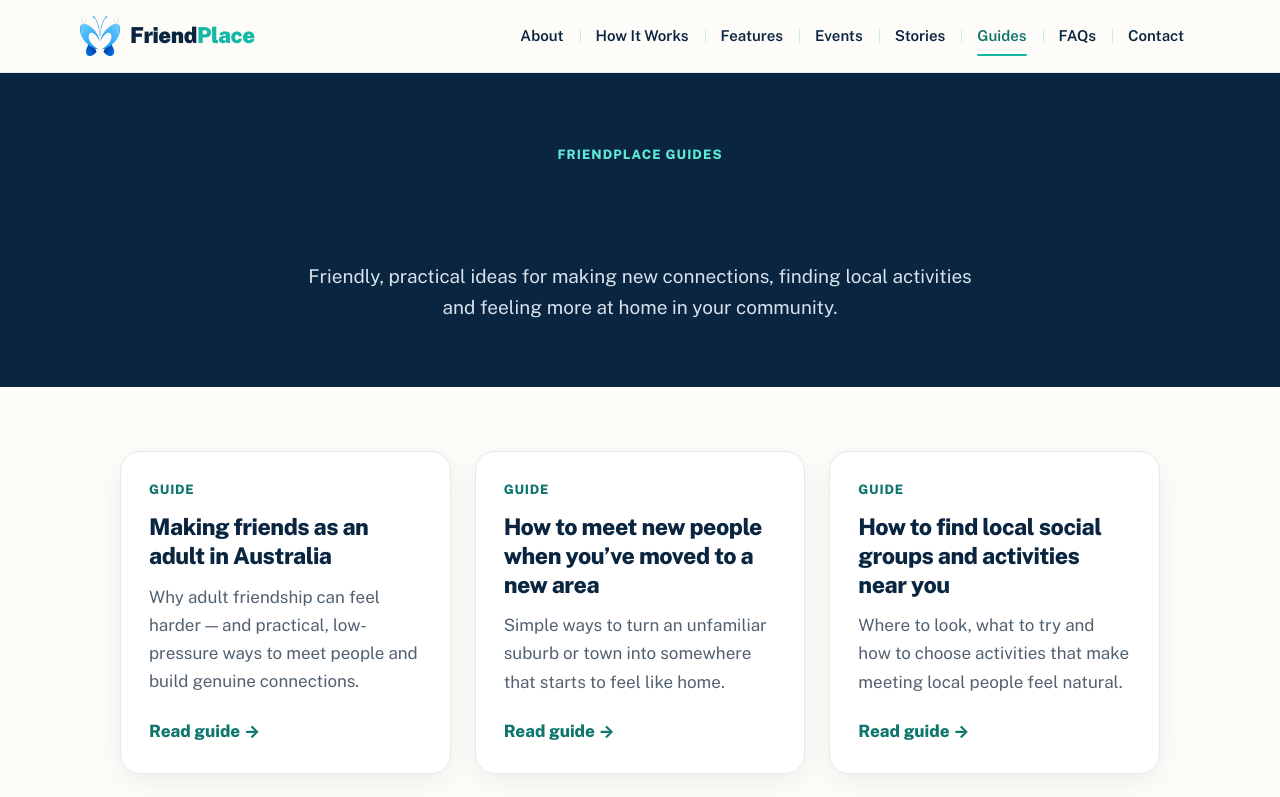
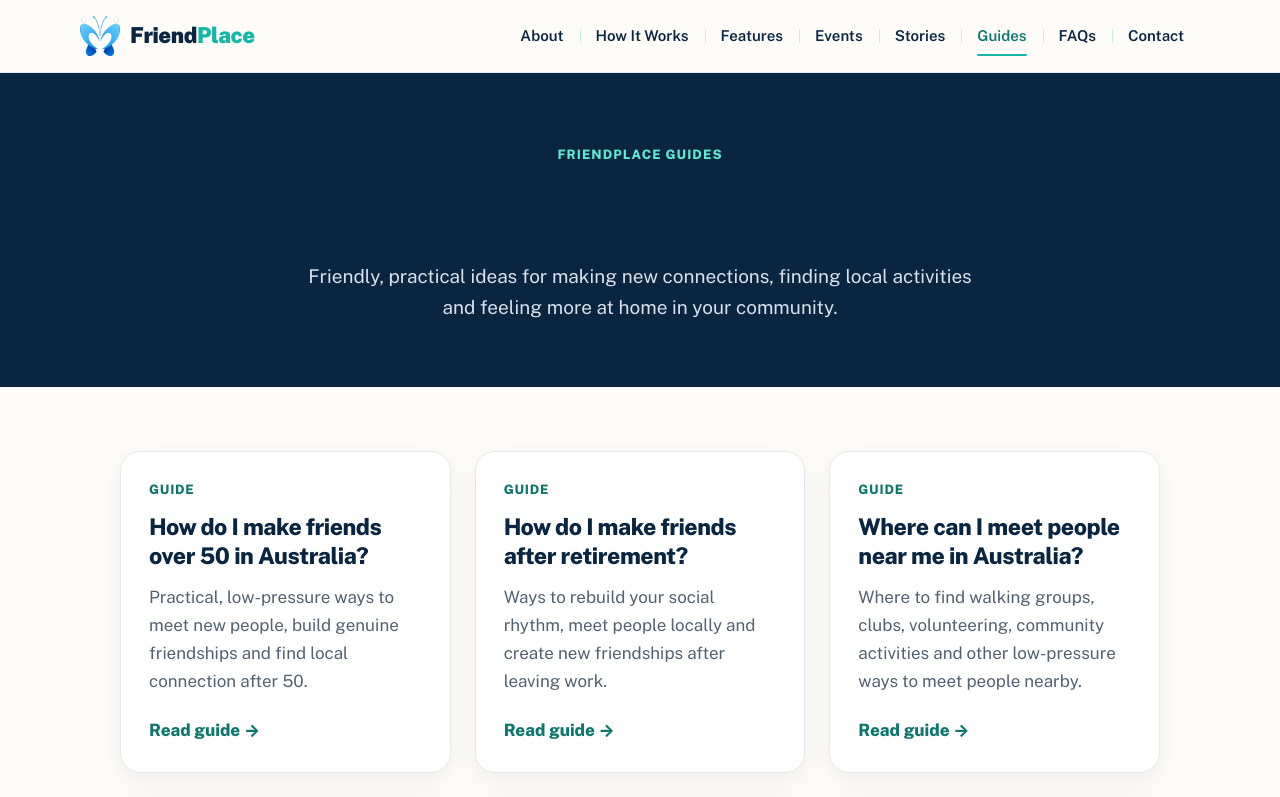
Before and after one commit to garrywills-gif/friendplace-website, a Next.js app: page /guides in a window 1280 px wide. Shown: the top 797 px of the page. Built offline with nearby package versions, Linux system fonts and the light colour scheme.

Commit message:
Add question-led guides for AI search

```diff
--- a/app/guides/page.tsx
+++ b/app/guides/page.tsx
@@ -14,6 +14,21 @@ export const metadata: Metadata = {
 };
 
 const guides = [
+  {
+    href: '/guides/how-to-make-friends-over-50-australia',
+    title: 'How do I make friends over 50 in Australia?',
+    description: 'Practical, low-pressure ways to meet new people, build genuine friendships and find local connection after 50.',
+  },
+  {
+    href: '/guides/how-to-make-friends-after-retirement',
+    title: 'How do I make friends after retirement?',
+    description: 'Ways to rebuild your social rhythm, meet people locally and create new friendships after leaving work.',
+  },
+  {
+    href: '/guides/where-can-i-meet-people-near-me',
+    title: 'Where can I meet people near me in Australia?',
+    description: 'Where to find walking groups, clubs, volunteering, community activities and other low-pressure ways to meet people nearby.',
+  },
   {
     href: '/guides/making-friends-as-an-adult-australia',
     title: 'Making friends as an adult in Australia',
```
